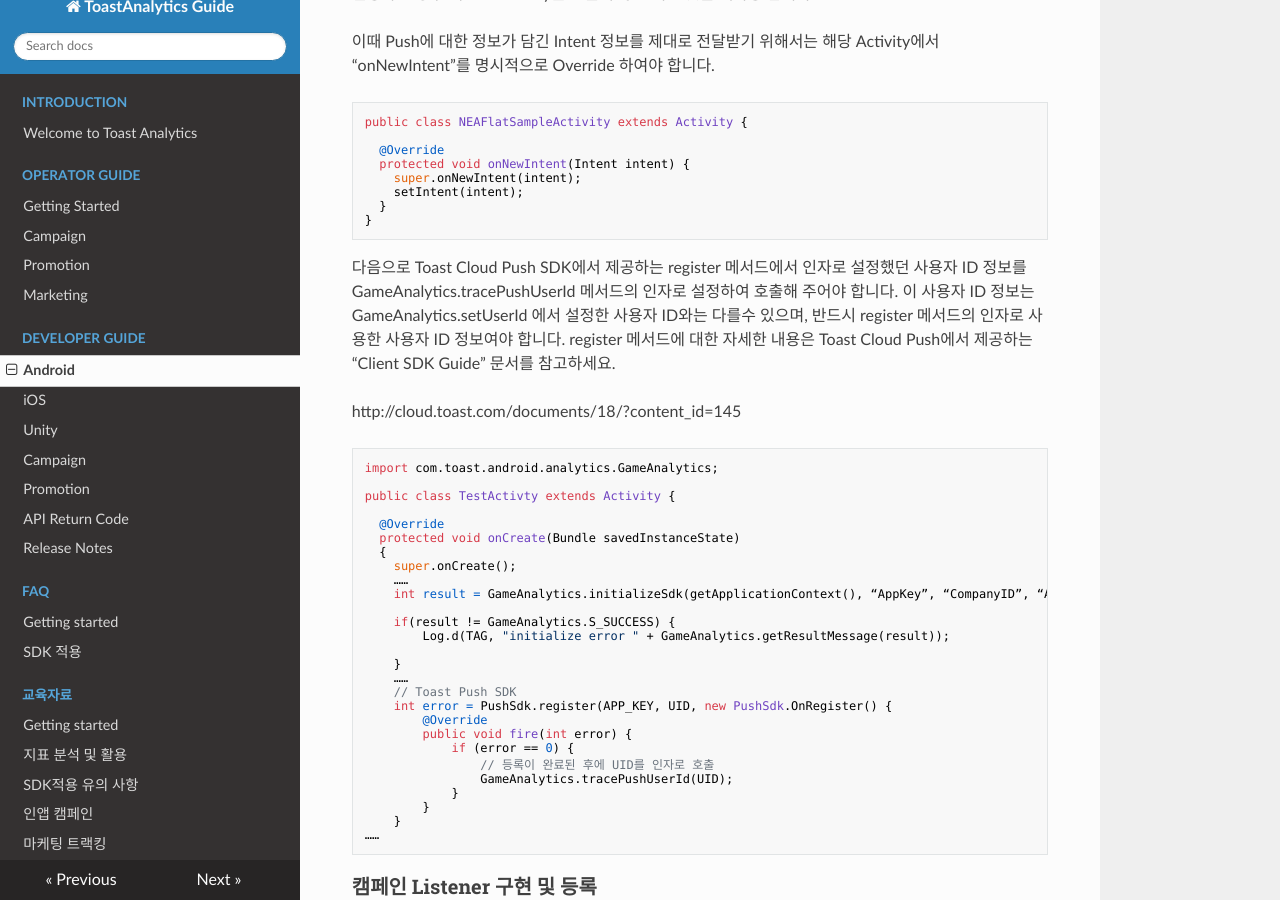
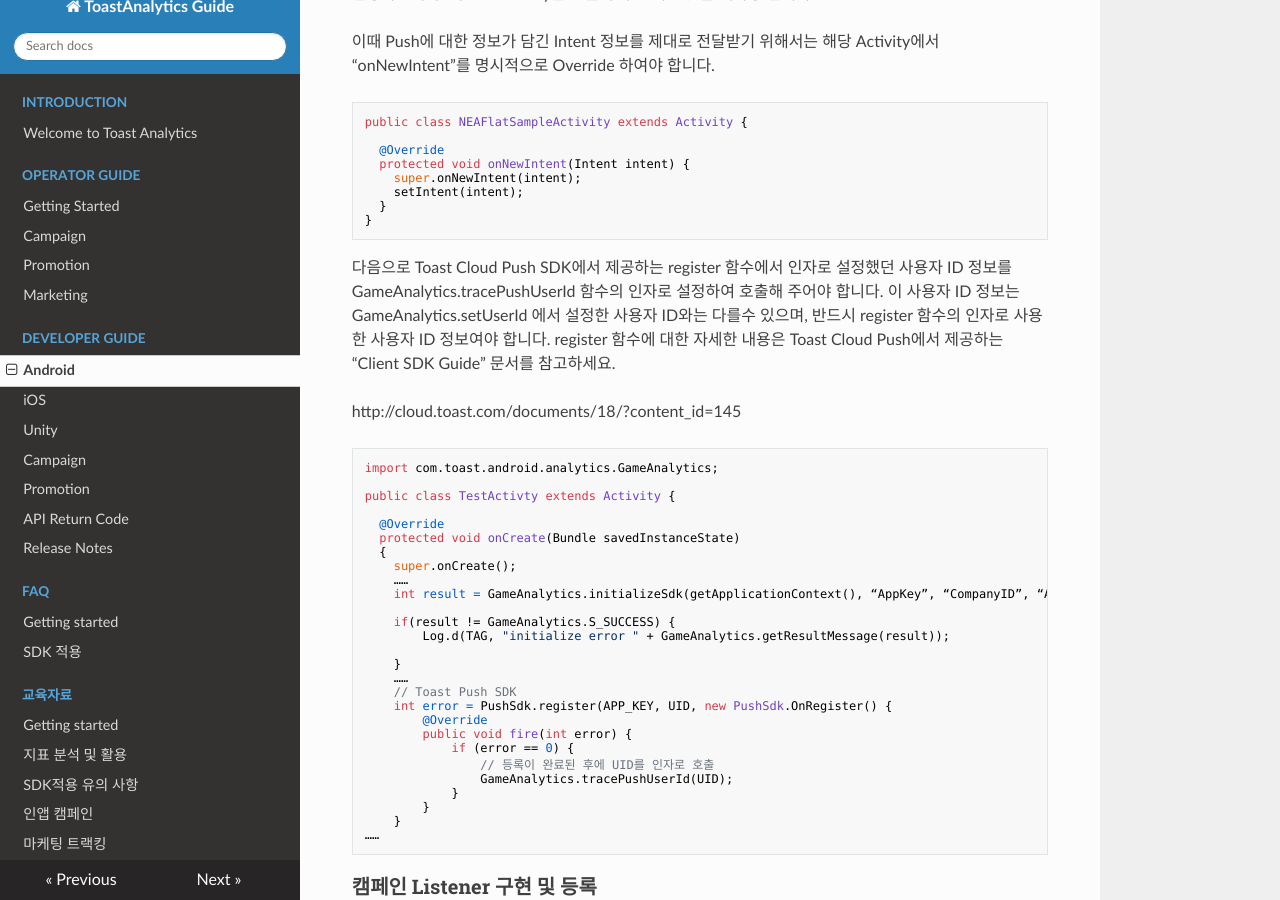
Before and after one commit to ToastAnalytics/ToastAnalytics, an MkDocs documentation site: the page built from docs/Developer/4. Android Developer Guide.md, in a window 1280 px wide and 900 px high, scrolled down 13543 px. Built offline with MkDocs 1.6.1, drawn with Linux system fonts in a browser that asks for light colours; nearby versions of some CDN libraries; old or Windows-style settings are respelled for this version of MkDocs.

Commit message:
Update 4. Android Developer Guide.md

````diff
--- a/docs/Developer/4. Android Developer Guide.md
+++ b/docs/Developer/4. Android Developer Guide.md
@@ -473,7 +473,7 @@
 ```
 
 
-다음으로 Toast Cloud Push SDK에서 제공하는 register 메서드에서 인자로 설정했던 사용자 ID 정보를 GameAnalytics.tracePushUserId 메서드의 인자로 설정하여 호출해 주어야 합니다. 이 사용자 ID 정보는 GameAnalytics.setUserId 에서 설정한 사용자 ID와는 다를수 있으며, 반드시 register 메서드의 인자로 사용한 사용자 ID 정보여야 합니다. register 메서드에 대한 자세한 내용은 Toast Cloud Push에서 제공하는 “Client SDK Guide” 문서를 참고하세요.
+다음으로 Toast Cloud Push SDK에서 제공하는 register 함수에서 인자로 설정했던 사용자 ID 정보를 GameAnalytics.tracePushUserId 함수의 인자로 설정하여 호출해 주어야 합니다. 이 사용자 ID 정보는 GameAnalytics.setUserId 에서 설정한 사용자 ID와는 다를수 있으며, 반드시 register 함수의 인자로 사용한 사용자 ID 정보여야 합니다. register 함수에 대한 자세한 내용은 Toast Cloud Push에서 제공하는 “Client SDK Guide” 문서를 참고하세요.
 
 http://cloud.toast.com/documents/18/?content_id=145
 
````
